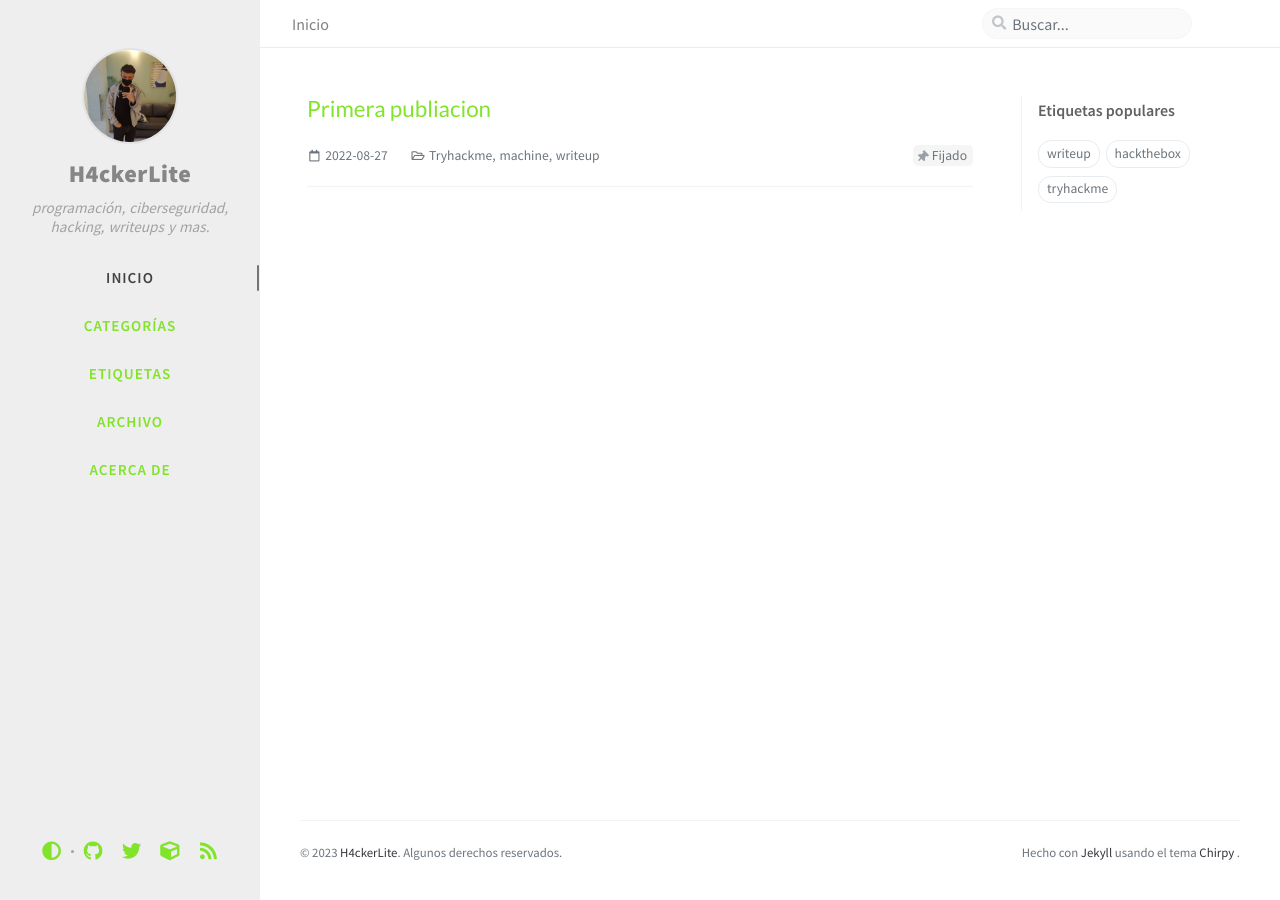
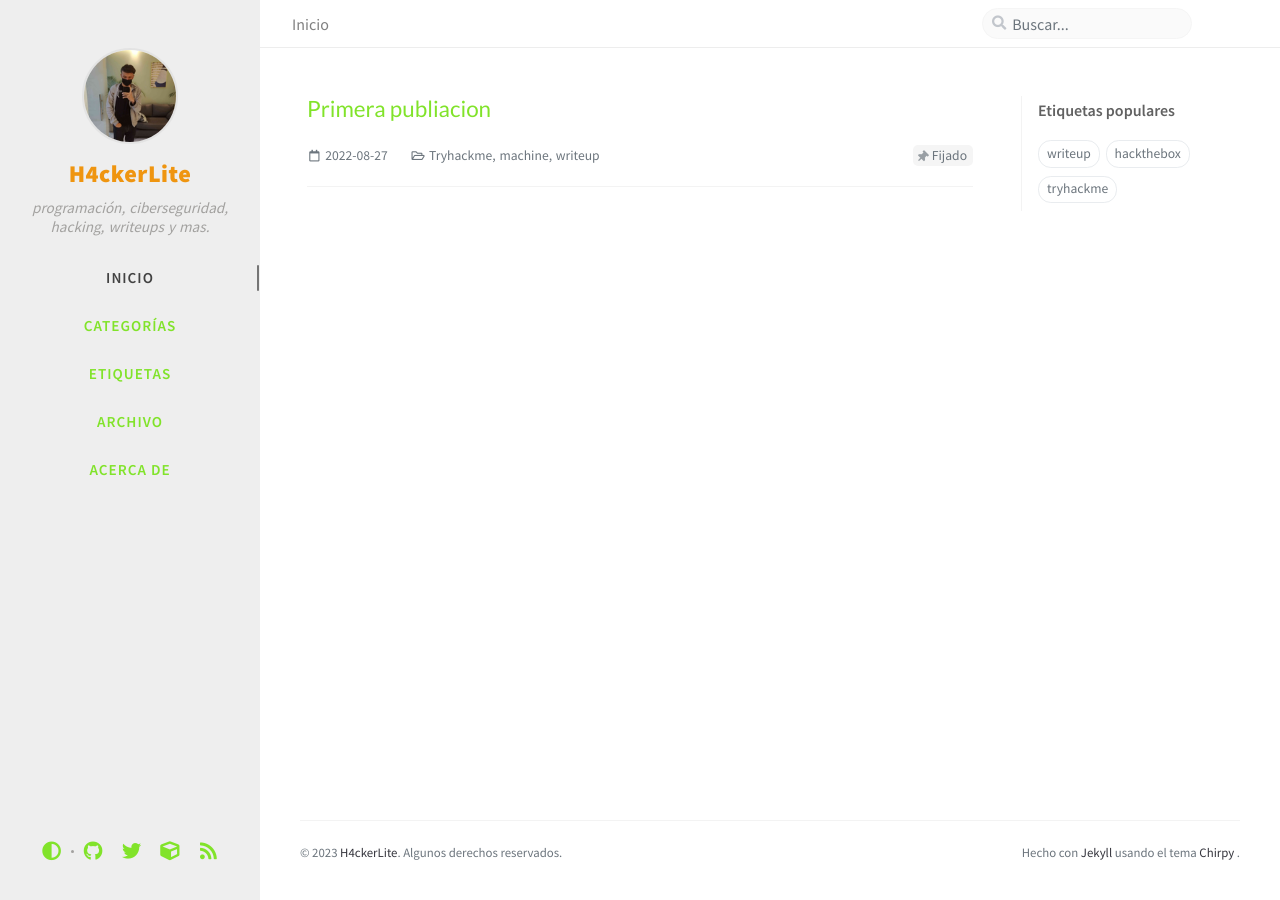
Before and after one commit to h4ckerlite/h4ckerlite.github.io, a Jekyll site: the page built from index.html, in a window 1280 px wide. Built offline with Jekyll 4.4.1, drawn with Linux system fonts in a browser that asks for light colours; nearby versions of some CDN libraries; comment, search, counter and statistics services are not loaded.

Commit message:
Update commons.scss

```diff
--- a/_sass/addon/commons.scss
+++ b/_sass/addon/commons.scss
@@ -707,7 +707,7 @@ $sidebar-display: "sidebar-display";
       font-weight: 900;
       font-size: 1.5rem;
       letter-spacing: 0.5px;
-      color: rgba(134, 133, 133, 99%);
+      color: #ef9510;
     }
   }
 
```
